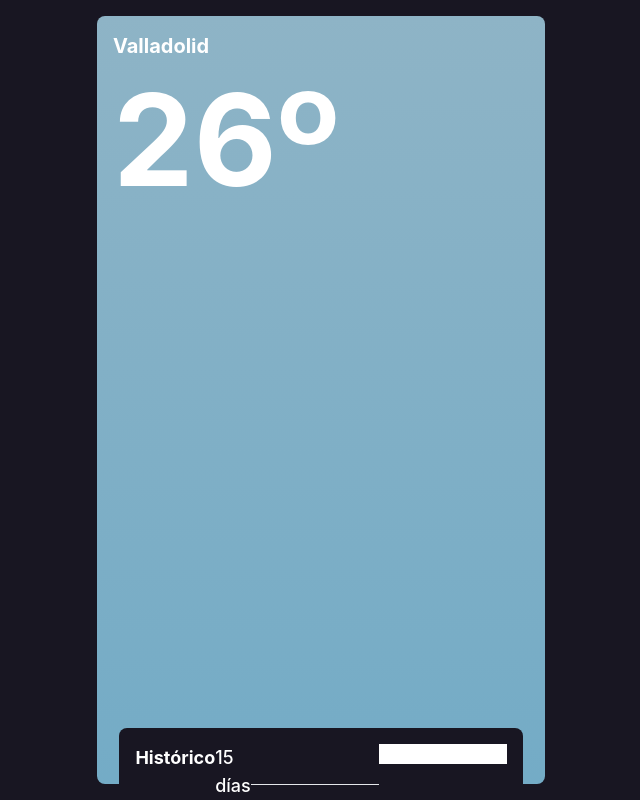
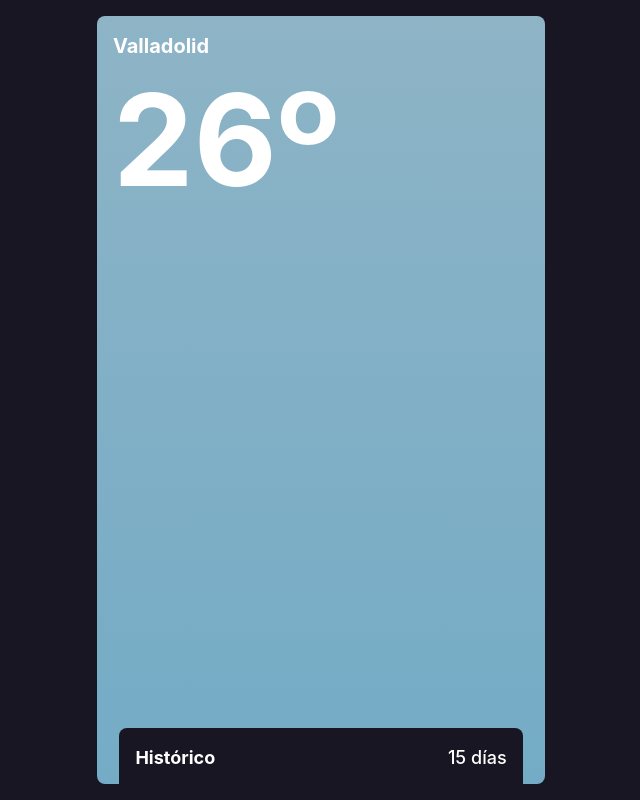
Before and after one commit to nachoaldamav/weather-app, a Next.js app: page / in a window 1280 px wide. Shown: the whole page, without its empty margins (319-959 px from the left). Built offline with nearby package versions, Linux system fonts and the light colour scheme.

Commit message:
Add input for hour

```diff
--- a/pages/index.tsx
+++ b/pages/index.tsx
@@ -6,7 +6,10 @@ import getCurrentPeriod from '../utils/getCurrentPeriod'
 export default function HomePage() {
   const [cardPosition, setCardPosition] = useState(-200)
   /* const currentPeriod = getCurrentPeriod() */
-  const [currentPeriod, setCurrentPeriod] = useState('day')
+  const [currentHour, setCurrentHour] = useState(15)
+  const currentPeriod = getCurrentPeriod(currentHour)
+
+  console.log(currentPeriod)
 
   return (
     <div className="relative flex h-full w-full flex-col p-4">
@@ -28,23 +31,32 @@ export default function HomePage() {
           duration: 0.5,
         }}
       >
-        <div className="mx-auto h-full w-[90%] rounded-t-lg bg-primary">
+        <div className="mx-auto flex h-full w-[90%] flex-col items-center rounded-t-lg bg-primary">
           <div
-            className="flex cursor-pointer flex-row justify-between rounded-lg p-4"
+            className="flex w-full cursor-pointer flex-row justify-between rounded-lg p-4"
             onClick={() => setCardPosition(cardPosition === 0 ? -200 : 0)}
           >
             <h2 className="text-lg font-bold">Histórico</h2>
             <h3 className="text-lg font-medium">15 días</h3>
-            <hr className="my-10 w-full" />
-            <input
-              type="number"
-              className="h-full w-full"
-              value={currentPeriod}
-              onChange={(e) =>
-                setCurrentPeriod(getCurrentPeriod(e.target.valueAsNumber))
-              }
-            />
           </div>
+          <hr className="my-10 w-full" />
+          <input
+            type="number"
+            id="hour"
+            defaultValue={currentHour}
+            className="w-1/2 rounded-md text-black"
+            max={24}
+            min={0}
+          />
+          <button
+            className="mt-4 w-1/2 rounded-lg border text-white"
+            onClick={() => {
+              const hour: any = document.getElementById('hour')
+              setCurrentHour(parseInt(hour?.value))
+            }}
+          >
+            Cambiar
+          </button>
         </div>
       </motion.div>
     </div>
--- a/utils/getCurrentPeriod.ts
+++ b/utils/getCurrentPeriod.ts
@@ -12,11 +12,11 @@ const periods = [
   {
     type: 'sunset',
     start: 19,
-    end: 23,
+    end: 24,
   },
   {
     type: 'night',
-    start: 23,
+    start: 0,
     end: 6,
   },
 ]
```
